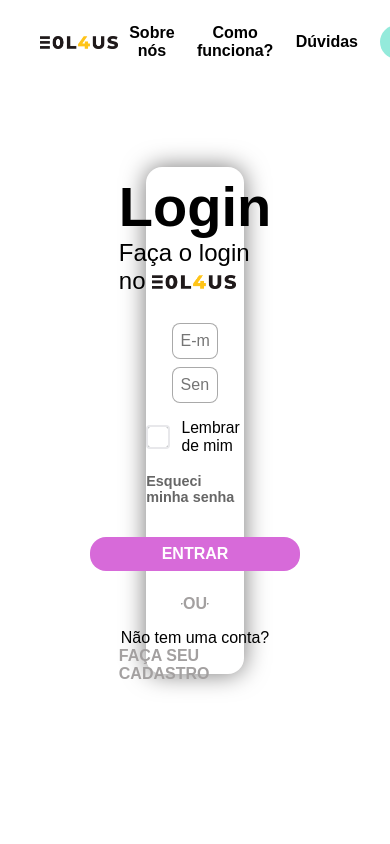
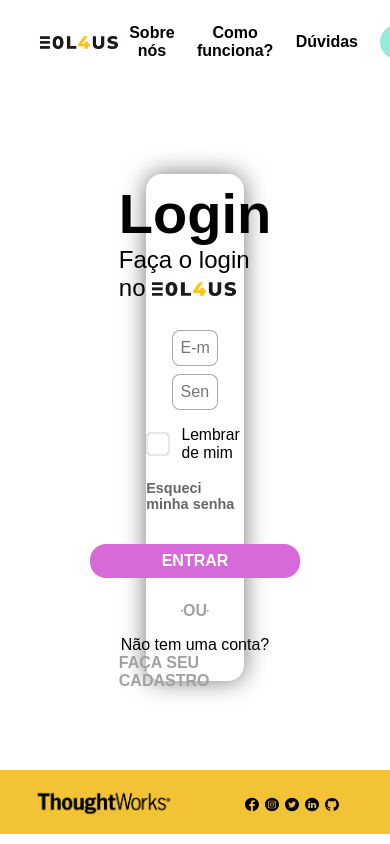
Before and after one commit to franciellethiezo/eol-react, a React (Create React App) app: page /login in a window 390 px wide. Shown: the top 844 px of the page. Built offline with nearby package versions, Linux system fonts and the light colour scheme.

Commit message:
criar versao 3.0 da responsividade do componente Footer.js-footer.css

```diff
--- a/src/assets/css/footer.css
+++ b/src/assets/css/footer.css
@@ -6,18 +6,48 @@
     padding: 0 4em;
 }
 
-.footer-home .logo-tw {
+.footer-logo-tw {
     height: 3em;
 }
 
-.footer-home .footer-icons {
+.footer-icons {
     margin-top: 0.5em;
     margin-right: 1em;
 }
 
-.footer-links .footer-icons .logo-rede-sociais {
+.footer-logo-rede-sociais {
     height: 3.5vh;
     width: 2.5vw;
 }
 
+@media screen and (max-width: 768px) {
+    .footer-home {
+        padding: 0 2em;
+    }
+
+    .footer-logo-tw {
+        height: 2.5em;
+    }
+
+    .footer-logo-rede-sociais {
+        width: 3.5vw;
+        margin: 0 .2em;
+    }
+}
+
+@media screen and (max-width: 375px) {
+    .footer-home {
+        height: 3em;
+        padding: 0 .5em;
+    }
+
+    .footer-logo-tw {
+        height: 2em;
+    }
+
+    .footer-logo-rede-sociais {
+        width: 5vw;
+    }
+}
+
 /* #endregion - rodape.css */
--- a/src/assets/css/login.css
+++ b/src/assets/css/login.css
@@ -1,7 +1,7 @@
 /* #region login.css */
 
 .login-main {
-    height: calc(100vh - 172px);
+    height: calc(100vh - 158px);
     width: 100vw;
 }
 
--- a/src/components/Footer.js
+++ b/src/components/Footer.js
@@ -1,5 +1,4 @@
 import React from 'react';
-// import { animate } from "../assets/js/script";
 
 // Css (assets/css)
 import '../assets/css/footer.css';
@@ -15,21 +14,19 @@
 import LogoLinkedIn from '../assets/svg/Footer/linkedin-logo.svg';
 import LogoGitHub from '../assets/svg/Footer/github-logo.svg';
 
-function Footer() {
+export default function Footer() {
     return (
         <footer className="footer-home flex-between">
-            <img className="logo-tw flex-between" src={LogoThoughtWorks} alt="" />
+            <img className="footer-logo-tw flex-between" src={LogoThoughtWorks} alt="" />
             <div className="footer-links flex-center">
                 <div className="footer-icons flex-around">
-                    <img className="logo-rede-sociais" src={LogoFacebook} />
-                    <img className="logo-rede-sociais" src={LogoInstagram} />
-                    <img className="logo-rede-sociais" src={LogoTwitter} />
-                    <img className="logo-rede-sociais" src={LogoLinkedIn} />
-                    <img className="logo-rede-sociais" src={LogoGitHub} />
+                    <img className="footer-logo-rede-sociais" src={LogoFacebook} />
+                    <img className="footer-logo-rede-sociais" src={LogoInstagram} />
+                    <img className="footer-logo-rede-sociais" src={LogoTwitter} />
+                    <img className="footer-logo-rede-sociais" src={LogoLinkedIn} />
+                    <img className="footer-logo-rede-sociais" src={LogoGitHub} />
                 </div>
             </div>
         </footer>
     );
 }
-
-export default Footer;
--- a/src/pages/Login.js
+++ b/src/pages/Login.js
@@ -64,7 +64,7 @@
                         </div>
                     </section>
                 </main>
-                {/* <Footer /> */}
+                <Footer />
             </div>
         );
     }
```
